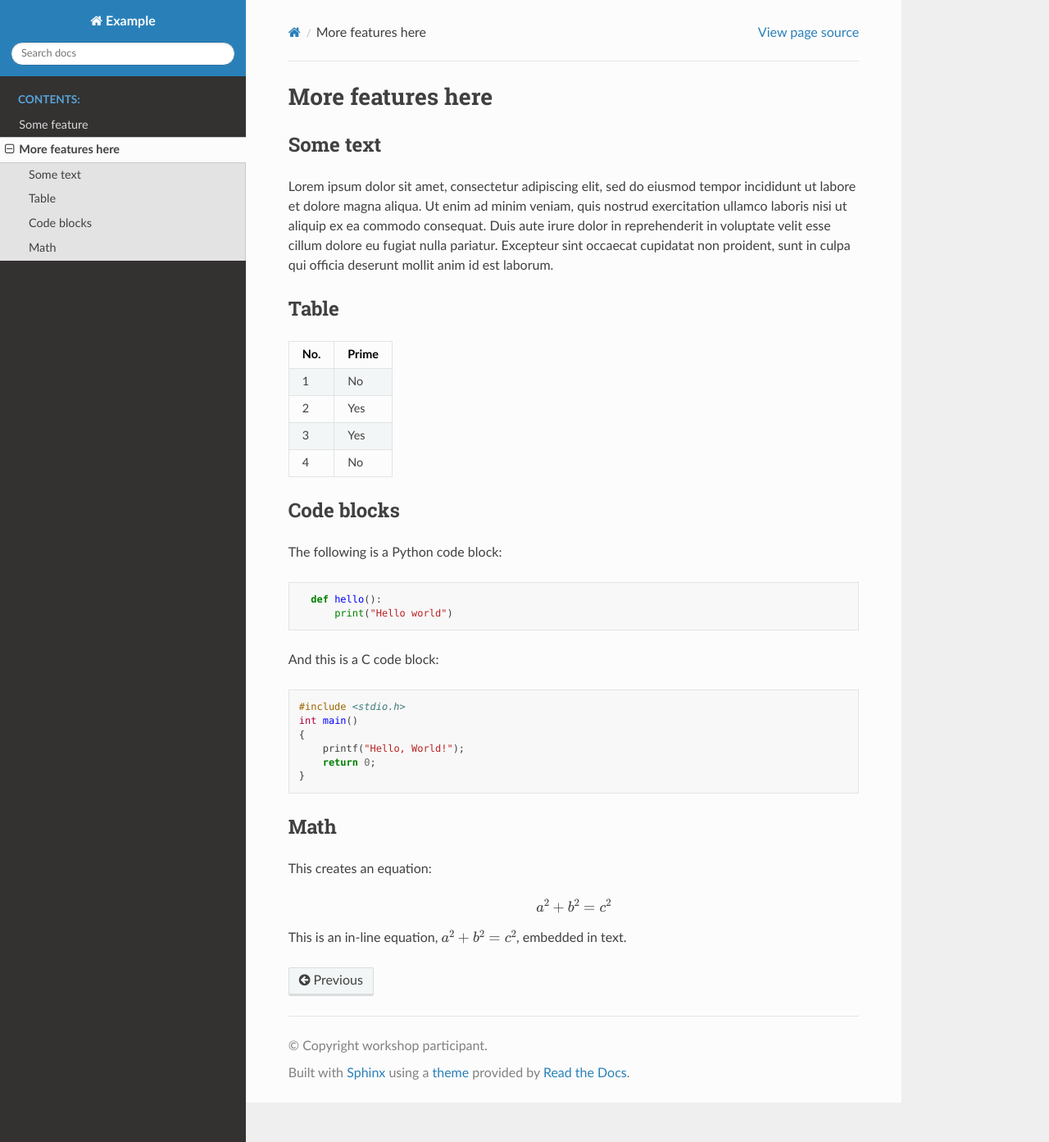
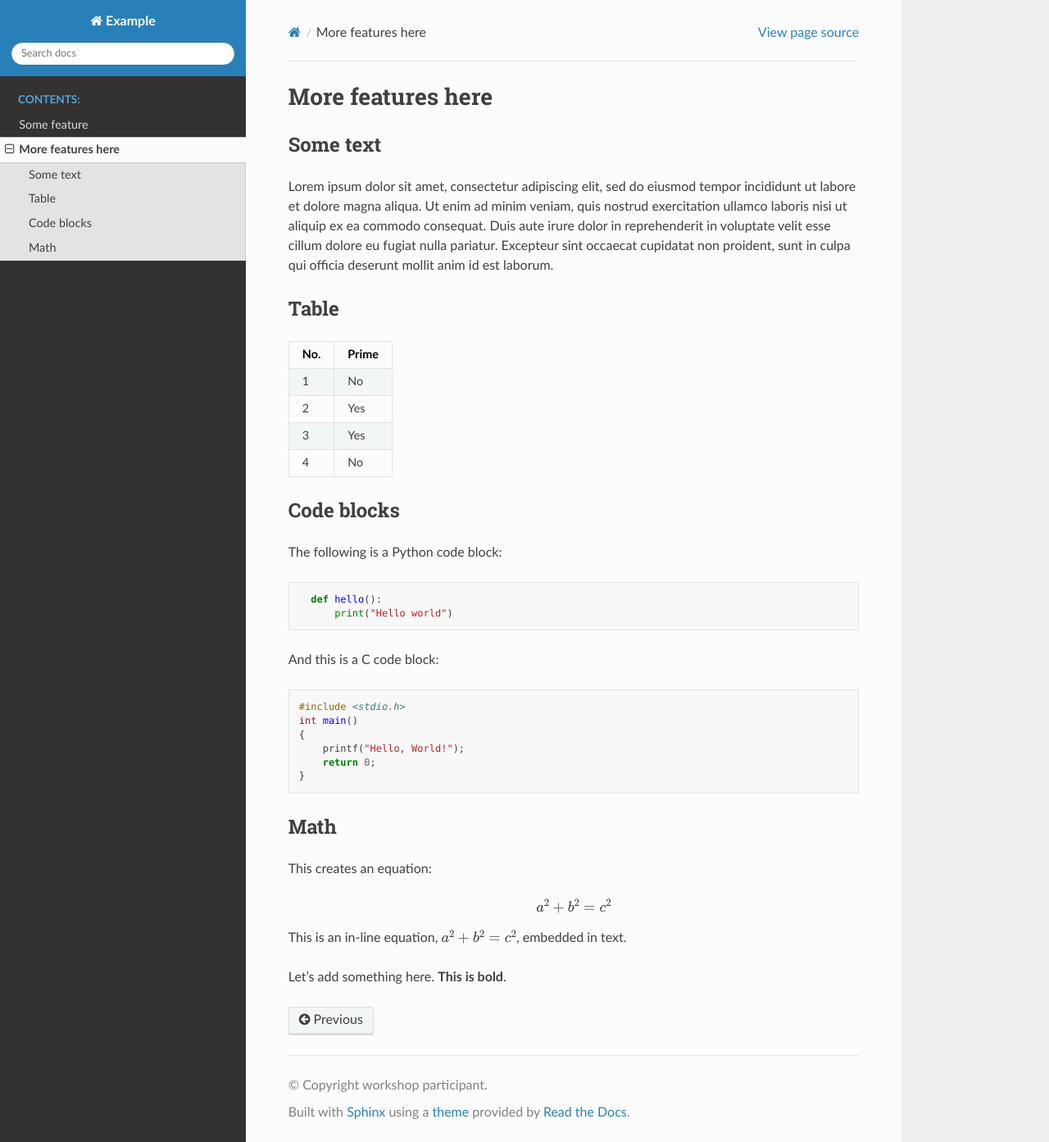
Before and after one commit to astn123/doc_example, a Sphinx documentation site: the page built from doc/another-feature.md, in a window 1280 px wide and 1393 px high. Shown: the whole window at 82% size. Built offline with Sphinx 7.4.7 and the Read the Docs theme 2.0.0, drawn with Linux system fonts in a browser that asks for light colours.

Commit message:
Update another-feature.md

````diff
--- a/doc/another-feature.md
+++ b/doc/another-feature.md
@@ -49,3 +49,5 @@ a^2 + b^2 = c^2
 ```
 
 This is an in-line equation, {math}`a^2 + b^2 = c^2`, embedded in text.
+
+Let's add something here. **This is bold**.
````
